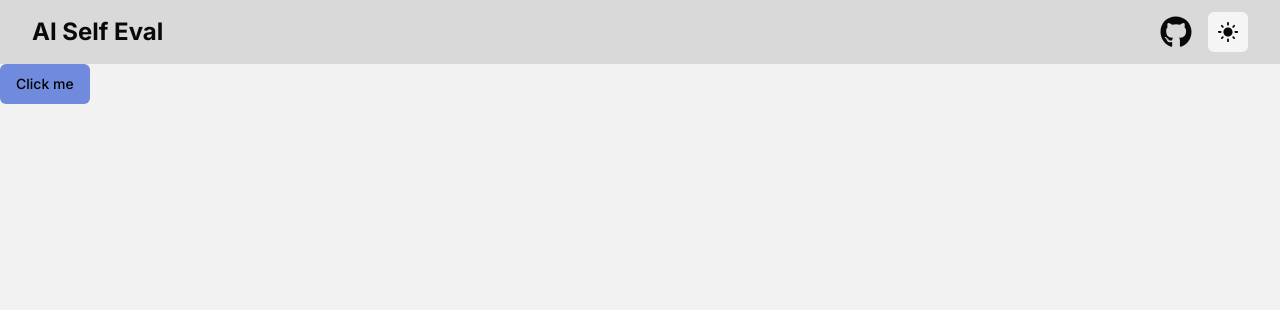
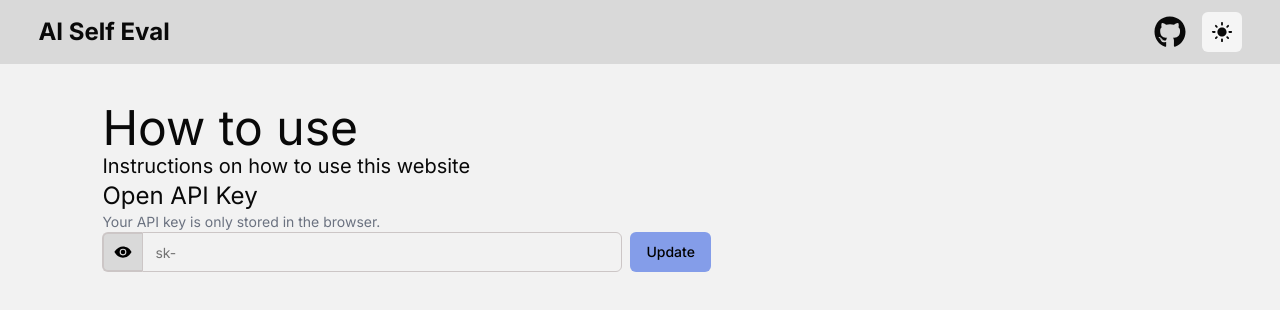
Before and after one commit to mkaufmann84/ai-self-eval, a Next.js app: page / in a window 1280 px wide. Shown: the top 310 px of the page. Built offline with nearby package versions, Linux system fonts and the light colour scheme.

Commit message:
store openai key in the browser

```diff
--- /dev/null
+++ b/src/app/HowToUse.tsx
@@ -0,0 +1,10 @@
+import React from "react";
+
+export default function HowToUse() {
+  return (
+    <div>
+      <h1 className="text-5xl">How to use</h1>
+      <h2 className="text-xl">Instructions on how to use this website</h2>
+    </div>
+  );
+}
--- /dev/null
+++ b/src/app/StoreApiKey.tsx
@@ -0,0 +1,72 @@
+"use client";
+import { Button } from "@/components/ui/button";
+import {
+  Form,
+  FormDescription,
+  FormField,
+  FormItem,
+  FormMessage,
+} from "@/components/ui/form";
+import { Input } from "@/components/ui/input";
+import { zodResolver } from "@hookform/resolvers/zod";
+import React from "react";
+import { useForm } from "react-hook-form";
+import { IoEyeOff } from "react-icons/io5";
+import { IoEye } from "react-icons/io5";
+import { z } from "zod";
+import Cookies from "js-cookie";
+import { COOKIES } from "@/constants";
+const formSchema = z.object({ api_key: z.string() });
+type FormSchema = z.infer<typeof formSchema>;
+
+export default function StoreApiKey() {
+  const [visible, setVisible] = React.useState(false);
+  const form = useForm<FormSchema>({ resolver: zodResolver(formSchema), defaultValues: { api_key: Cookies.get(COOKIES.OPENAI_API_KEY) }});
+  const onSubmit = (data: FormSchema) => {
+    const res = Cookies.set(COOKIES.OPENAI_API_KEY, data.api_key);
+    console.log(data, res, typeof res);
+  };
+  return (
+    <Form {...form}>
+      <form onSubmit={form.handleSubmit(onSubmit)}>
+        <h1 className="text-2xl">Open API Key</h1>
+        <h5 className="text-sm text-gray-500">
+          Your API key is only stored in the browser.
+        </h5>
+        <div className="flex gap-2">
+          <div className="flex">
+            <Button
+              size={"icon"}
+              className="rounded-r-none bg-card border-input border-2 border-r-0"
+              onClick={() => setVisible(!visible)}
+            >
+              {visible ? (
+                <IoEyeOff size={"1.125rem"} />
+              ) : (
+                <IoEye size={"1.125rem"} />
+              )}
+            </Button>
+            <FormField
+              control={form.control}
+              name="api_key"
+              render={({ field }) => (
+                <FormItem>
+                  <Input
+                    type={visible ? "text" : "password"}
+                    placeholder="sk-"
+                    className="min-w-[30rem] rounded-l-none"
+                    {...field}
+                  />
+                  <FormMessage />
+                </FormItem>
+              )}
+            />
+          </div>
+          <Button type="submit" onClick={() => console.log("clicking")}>
+            Update
+          </Button>
+        </div>
+      </form>
+    </Form>
+  );
+}
--- a/src/app/layout.tsx
+++ b/src/app/layout.tsx
@@ -33,7 +33,7 @@
           themes={["light", "dark"]}
           attribute="data-theme"
         >
-          <div className="w-full bg-card h-16 flex justify-between py-2 px-8 items-center">
+          <div className="w-full bg-card h-16 flex justify-between py-2 px-[3vw] items-center">
             <h1 className="text-2xl font-bold">AI Self Eval</h1>
             <div className="flex items-center gap-4">
               <Link href="https://github.com/mkaufmann84/ai-self-eval">
@@ -42,7 +42,7 @@
               <ChangeThemeButton />
             </div>
           </div>
-          {children}
+          <div className="pt-10 px-[8vw]">{children}</div>
         </ThemeProvider>
       </body>
     </html>
--- a/src/app/page.tsx
+++ b/src/app/page.tsx
@@ -1,11 +1,14 @@
 "use client";
 import { Button } from "@/components/ui/button";
 import Image from "next/image";
+import HowToUse from "./HowToUse";
+import StoreApiKey from "./StoreApiKey";
 
 export default function Home() {
   return (
     <div className="h-[200vh]">
-      <Button>Click me</Button>
+      <HowToUse />
+      <StoreApiKey />
     </div>
   );
 }
--- /dev/null
+++ b/src/components/ui/form.tsx
@@ -0,0 +1,176 @@
+import * as React from "react"
+import * as LabelPrimitive from "@radix-ui/react-label"
+import { Slot } from "@radix-ui/react-slot"
+import {
+  Controller,
+  ControllerProps,
+  FieldPath,
+  FieldValues,
+  FormProvider,
+  useFormContext,
+} from "react-hook-form"
+
+import { cn } from "@/lib/utils"
+import { Label } from "@/components/ui/label"
+
+const Form = FormProvider
+
+type FormFieldContextValue<
+  TFieldValues extends FieldValues = FieldValues,
+  TName extends FieldPath<TFieldValues> = FieldPath<TFieldValues>
+> = {
+  name: TName
+}
+
+const FormFieldContext = React.createContext<FormFieldContextValue>(
+  {} as FormFieldContextValue
+)
+
+const FormField = <
+  TFieldValues extends FieldValues = FieldValues,
+  TName extends FieldPath<TFieldValues> = FieldPath<TFieldValues>
+>({
+  ...props
+}: ControllerProps<TFieldValues, TName>) => {
+  return (
+    <FormFieldContext.Provider value={{ name: props.name }}>
+      <Controller {...props} />
+    </FormFieldContext.Provider>
+  )
+}
+
+const useFormField = () => {
+  const fieldContext = React.useContext(FormFieldContext)
+  const itemContext = React.useContext(FormItemContext)
+  const { getFieldState, formState } = useFormContext()
+
+  const fieldState = getFieldState(fieldContext.name, formState)
+
+  if (!fieldContext) {
+    throw new Error("useFormField should be used within <FormField>")
+  }
+
+  const { id } = itemContext
+
+  return {
+    id,
+    name: fieldContext.name,
+    formItemId: `${id}-form-item`,
+    formDescriptionId: `${id}-form-item-description`,
+    formMessageId: `${id}-form-item-message`,
+    ...fieldState,
+  }
+}
+
+type FormItemContextValue = {
+  id: string
+}
+
+const FormItemContext = React.createContext<FormItemContextValue>(
+  {} as FormItemContextValue
+)
+
+const FormItem = React.forwardRef<
+  HTMLDivElement,
+  React.HTMLAttributes<HTMLDivElement>
+>(({ className, ...props }, ref) => {
+  const id = React.useId()
+
+  return (
+    <FormItemContext.Provider value={{ id }}>
+      <div ref={ref} className={cn("space-y-2", className)} {...props} />
+    </FormItemContext.Provider>
+  )
+})
+FormItem.displayName = "FormItem"
+
+const FormLabel = React.forwardRef<
+  React.ElementRef<typeof LabelPrimitive.Root>,
+  React.ComponentPropsWithoutRef<typeof LabelPrimitive.Root>
+>(({ className, ...props }, ref) => {
+  const { error, formItemId } = useFormField()
+
+  return (
+    <Label
+      ref={ref}
+      className={cn(error && "text-destructive", className)}
+      htmlFor={formItemId}
+      {...props}
+    />
+  )
+})
+FormLabel.displayName = "FormLabel"
+
+const FormControl = React.forwardRef<
+  React.ElementRef<typeof Slot>,
+  React.ComponentPropsWithoutRef<typeof Slot>
+>(({ ...props }, ref) => {
+  const { error, formItemId, formDescriptionId, formMessageId } = useFormField()
+
+  return (
+    <Slot
+      ref={ref}
+      id={formItemId}
+      aria-describedby={
+        !error
+          ? `${formDescriptionId}`
+          : `${formDescriptionId} ${formMessageId}`
+      }
+      aria-invalid={!!error}
+      {...props}
+    />
+  )
+})
+FormControl.displayName = "FormControl"
+
+const FormDescription = React.forwardRef<
+  HTMLParagraphElement,
+  React.HTMLAttributes<HTMLParagraphElement>
+>(({ className, ...props }, ref) => {
+  const { formDescriptionId } = useFormField()
+
+  return (
+    <p
+      ref={ref}
+      id={formDescriptionId}
+      className={cn("text-sm text-muted-foreground", className)}
+      {...props}
+    />
+  )
+})
+FormDescription.displayName = "FormDescription"
+
+const FormMessage = React.forwardRef<
+  HTMLParagraphElement,
+  React.HTMLAttributes<HTMLParagraphElement>
+>(({ className, children, ...props }, ref) => {
+  const { error, formMessageId } = useFormField()
+  const body = error ? String(error?.message) : children
+
+  if (!body) {
+    return null
+  }
+
+  return (
+    <p
+      ref={ref}
+      id={formMessageId}
+      className={cn("text-sm font-medium text-destructive", className)}
+      {...props}
+    >
+      {body}
+    </p>
+  )
+})
+FormMessage.displayName = "FormMessage"
+
+export {
+  useFormField,
+  Form,
+  FormItem,
+  FormLabel,
+  FormControl,
+  FormDescription,
+  FormMessage,
+  FormField,
+}
--- /dev/null
+++ b/src/components/ui/input.tsx
@@ -0,0 +1,25 @@
+import * as React from "react"
+
+import { cn } from "@/lib/utils"
+
+export interface InputProps
+  extends React.InputHTMLAttributes<HTMLInputElement> {}
+
+const Input = React.forwardRef<HTMLInputElement, InputProps>(
+  ({ className, type, ...props }, ref) => {
+    return (
+      <input
+        type={type}
+        className={cn(
+          "flex h-10 w-full rounded-md border border-input bg-background px-3 py-2 text-sm ring-offset-background file:border-0 file:bg-transparent file:text-sm file:font-medium placeholder:text-muted-foreground focus-visible:outline-none focus-visible:ring-2 focus-visible:ring-ring focus-visible:ring-offset-2 disabled:cursor-not-allowed disabled:opacity-50",
+          className
+        )}
+        ref={ref}
+        {...props}
+      />
+    )
+  }
+)
+Input.displayName = "Input"
+
+export { Input }
--- /dev/null
+++ b/src/components/ui/label.tsx
@@ -0,0 +1,26 @@
+"use client"
+
+import * as React from "react"
+import * as LabelPrimitive from "@radix-ui/react-label"
+import { cva, type VariantProps } from "class-variance-authority"
+
+import { cn } from "@/lib/utils"
+
+const labelVariants = cva(
+  "text-sm font-medium leading-none peer-disabled:cursor-not-allowed peer-disabled:opacity-70"
+)
+
+const Label = React.forwardRef<
+  React.ElementRef<typeof LabelPrimitive.Root>,
+  React.ComponentPropsWithoutRef<typeof LabelPrimitive.Root> &
+    VariantProps<typeof labelVariants>
+>(({ className, ...props }, ref) => (
+  <LabelPrimitive.Root
+    ref={ref}
+    className={cn(labelVariants(), className)}
+    {...props}
+  />
+))
+Label.displayName = LabelPrimitive.Root.displayName
+
+export { Label }
--- /dev/null
+++ b/src/constants.ts
@@ -0,0 +1,3 @@
+export const COOKIES = {
+  OPENAI_API_KEY: "openai_api_key",
+};
--- a/src/styles/globals.css
+++ b/src/styles/globals.css
@@ -24,13 +24,13 @@
     --accent-foreground: #f9f9f9;
     --destructive: #b83333;
     --destructive-foreground: #fef2f2;
-    --border: #27272a;
-    --input: #27272a;
+    --border: #545457;
+    --input: #545457;
     --ring: #6f6969;
   }
 
   [data-theme="light"] {
-    --primary: #708bdd;
+    --primary: #849de9;
     --background: #f2f2f2;
     --foreground: #090909;
     --card: #d9d9d9;
@@ -47,7 +47,7 @@
     --accent-foreground: #161616;
     --destructive: #ee4444;
     --destructive-foreground: #f9f9f9;
-    --border: #e4e4e4;
-    --input: #e4e4e4;
+    --border: #ccc6c6;
+    --input: #ccc6c6;
   }
 }
```
Also changed, not shown: package.json (+7 -1 lines), 1 other file (tests, documents, lock files or other folders).
